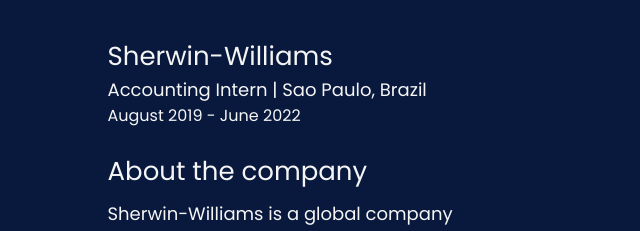
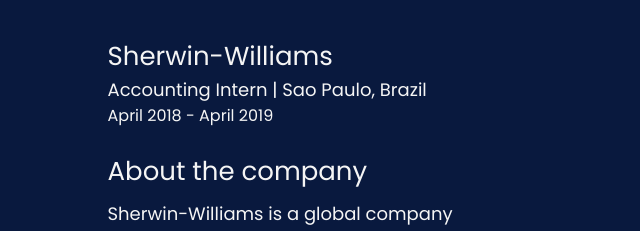
Before and after one commit to matheusgolemb/Portfolio_01, a plain HTML site: page index.html in a window 1280 px wide. Shown: the part 3103-3334 px from the top of the page, 640-1280 px from the left. Drawn offline with nearby package versions, Linux system fonts and the light colour scheme.

Commit message:
fix dates

```diff
--- a/index.html
+++ b/index.html
@@ -268,7 +268,7 @@
                     <div class="logo-cont">
                         <h4>Sherwin-Williams</h4>
                         <h5>Accounting Intern | Sao Paulo, Brazil </h5>
-                        <span>August 2019 - June 2022</span>
+                        <span>April 2018 - April 2019</span>
                     </div>
                     <div class="work-text">
                         <div>
```
